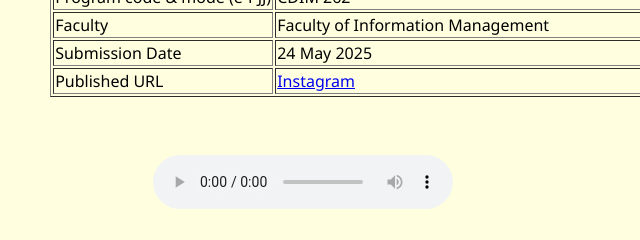
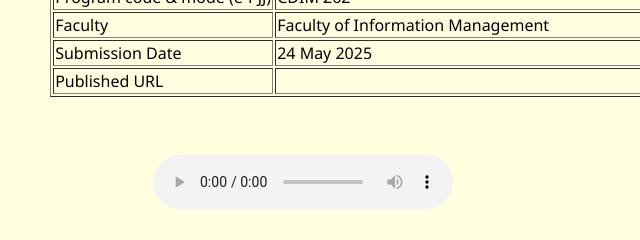
Before and after one commit to syera1998/cikgusyera, a plain HTML site: page aboutme.html in a window 1280 px wide. Shown: the part 552-792 px from the top of the page, 337-977 px from the left. Drawn offline with Linux system fonts and the light colour scheme.

Commit message:
Update aboutme.html

```diff
--- a/aboutme.html
+++ b/aboutme.html
@@ -90,7 +90,7 @@
 
     <tr>
       <td>Published URL</td>
-      <td><a href="https://www.instagram.com/shahiralzm/#">Instagram</a></td>
+      <td><a href="http://www.cikgusyera98.com/"></a></td>
     </tr>
       </table>
     </td>
```
